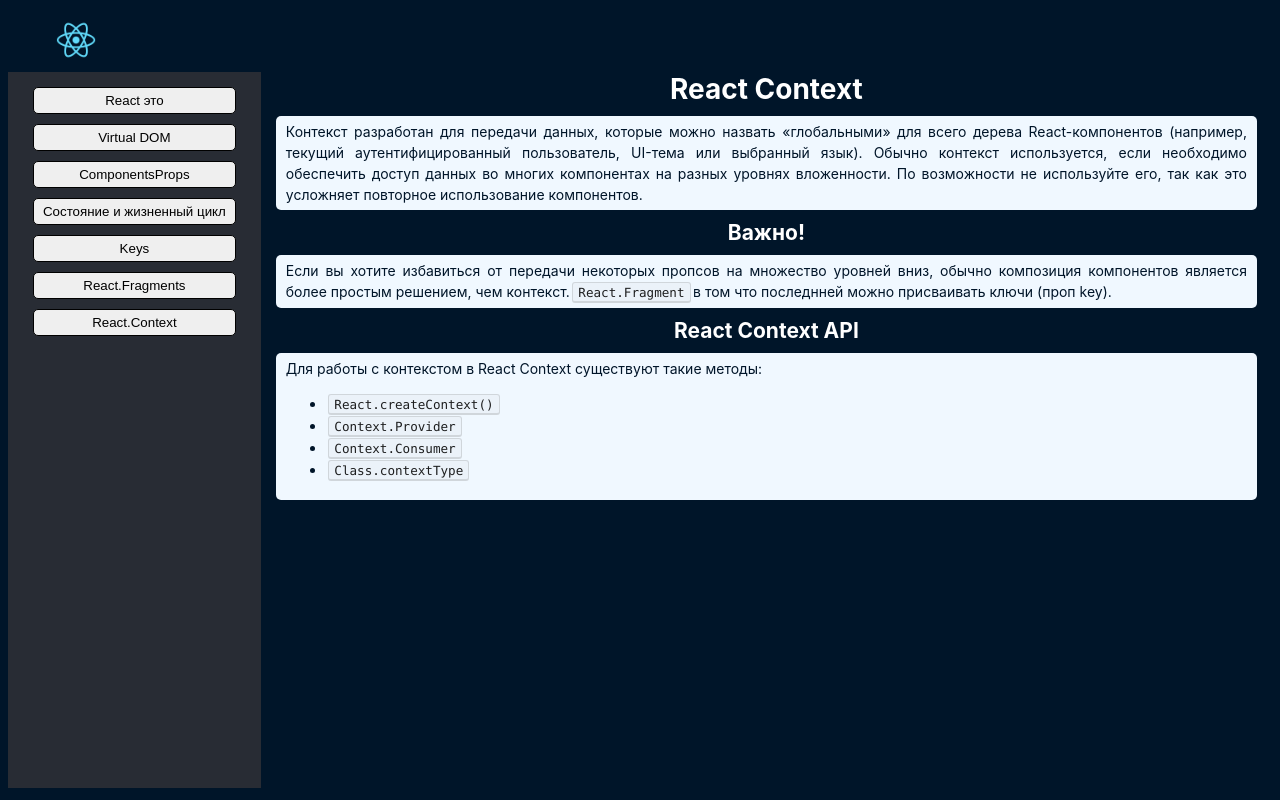
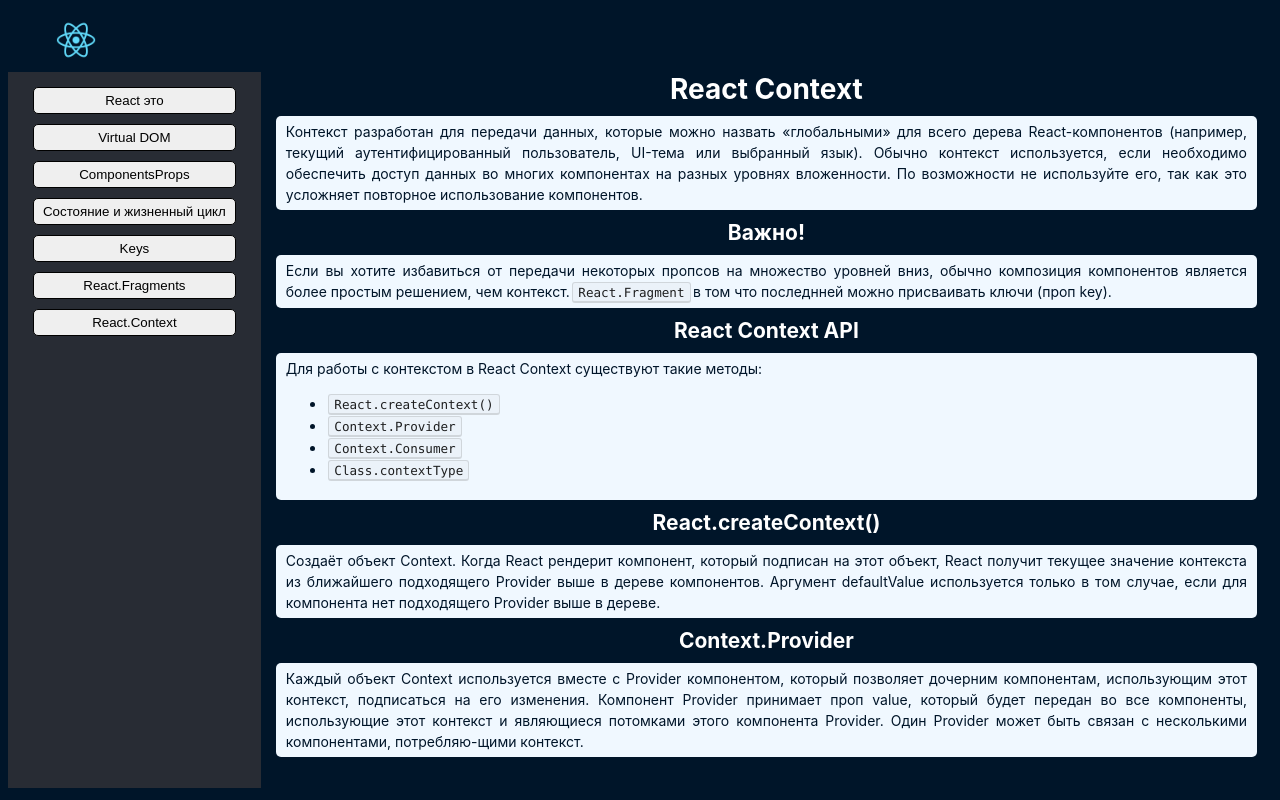
Before and after one commit to girgen2019/React_helper, a React (Create React App) app: page /context in a window 1280 px wide. Built offline with nearby package versions, Linux system fonts and the light colour scheme.

Commit message:
feat: add new chapters

```diff
--- a/src/Library/ReactContext.jsx
+++ b/src/Library/ReactContext.jsx
@@ -46,20 +46,59 @@ export const ReactContext = () => {
           <p className="content_wrapper">
             Для работы с контекстом в React Context существуют такие методы:
             <ul>
-            <li><Paragraph style={{ margin: '0', display: 'inline' }}>
+              <li>
+                <Paragraph style={{ margin: '0', display: 'inline' }}>
                   <Text keyboard>React.createContext()</Text>
-            </Paragraph></li>
-            <li><Paragraph style={{ margin: '0', display: 'inline' }}>
+                </Paragraph>
+              </li>
+              <li>
+                <Paragraph style={{ margin: '0', display: 'inline' }}>
                   <Text keyboard>Context.Provider</Text>
-            </Paragraph></li>
-            <li><Paragraph style={{ margin: '0', display: 'inline' }}>
-              <Text keyboard>  Context.Consumer</Text>
-            </Paragraph></li>
-            <li><Paragraph style={{ margin: '0', display: 'inline' }}>
+                </Paragraph>
+              </li>
+              <li>
+                <Paragraph style={{ margin: '0', display: 'inline' }}>
+                  <Text keyboard> Context.Consumer</Text>
+                </Paragraph>
+              </li>
+              <li>
+                <Paragraph style={{ margin: '0', display: 'inline' }}>
                   <Text keyboard>Class.contextType</Text>
-            </Paragraph></li>
+                </Paragraph>
+              </li>
             </ul>
-
+          </p>
+          <h2
+            style={{
+              textAlign: 'center',
+              margin: '5px 0px',
+            }}
+          >
+            React.createContext()
+          </h2>
+          <p className="content_wrapper">
+            Создаёт объект Context. Когда React рендерит компонент, который
+            подписан на этот объект, React получит текущее значение контекста из
+            ближайшего подходящего Provider выше в дереве компонентов. Аргумент
+            defaultValue используется только в тoм случае, если для компонента
+            нет подходящего Provider выше в дереве.
+          </p>
+          <h2
+            style={{
+              textAlign: 'center',
+              margin: '5px 0px',
+            }}
+          >
+            Context.Provider
+          </h2>
+          <p className="content_wrapper">
+            Каждый объект Context используется вместе с Provider компонентом,
+            который позволяет дочерним компонентам, использующим этот контекст,
+            подписаться на его изменения. Компонент Provider принимает проп
+            value, который будет передан во все компоненты, использующие этот
+            контекст и являющиеся потомками этого компонента Provider. Один
+            Provider может быть связан с несколькими компонентами,
+            потребляю-щими контекст.
           </p>
         </div>
       </div>
```
Lines whose indentation alone changed are shown as unchanged.
